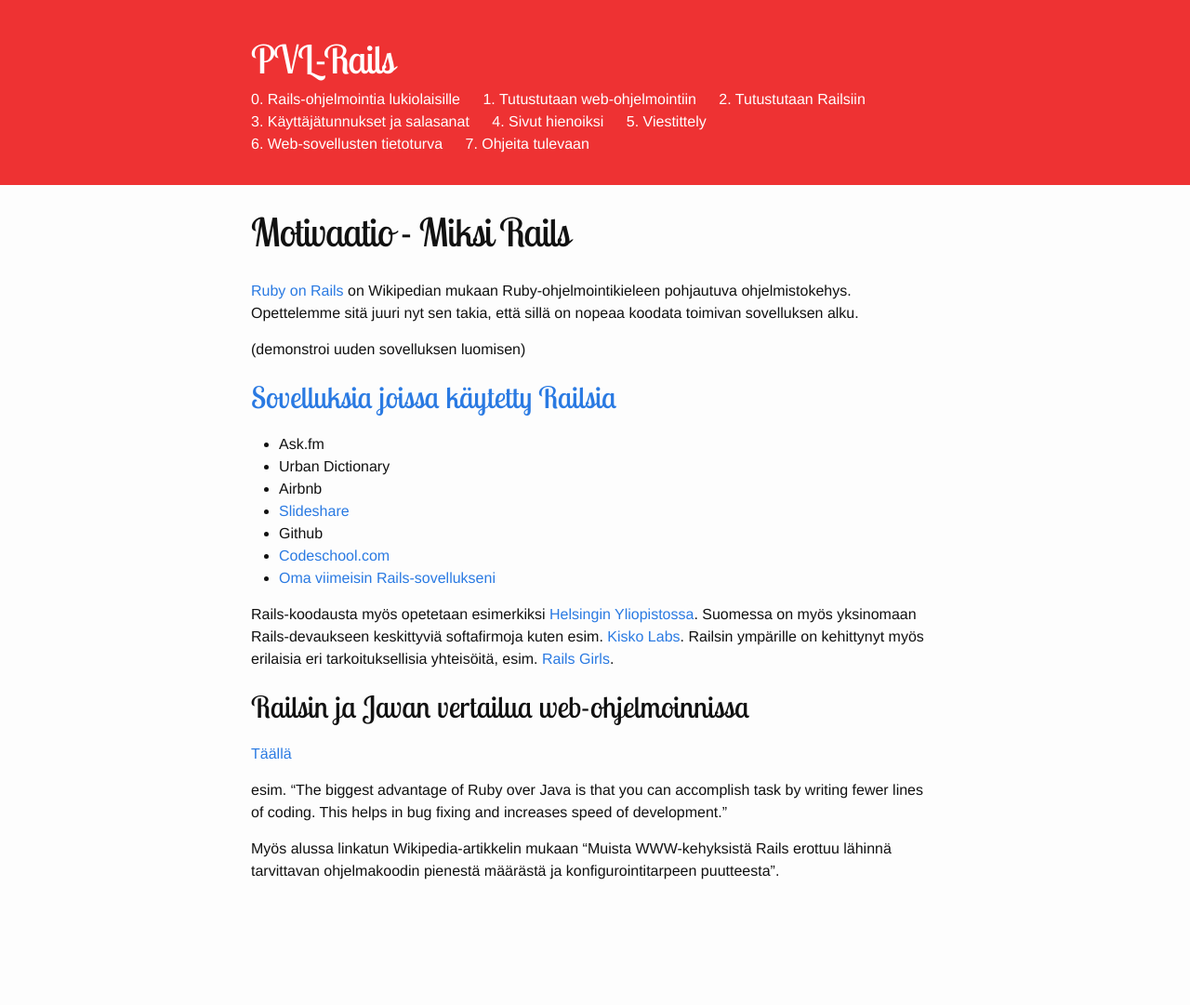
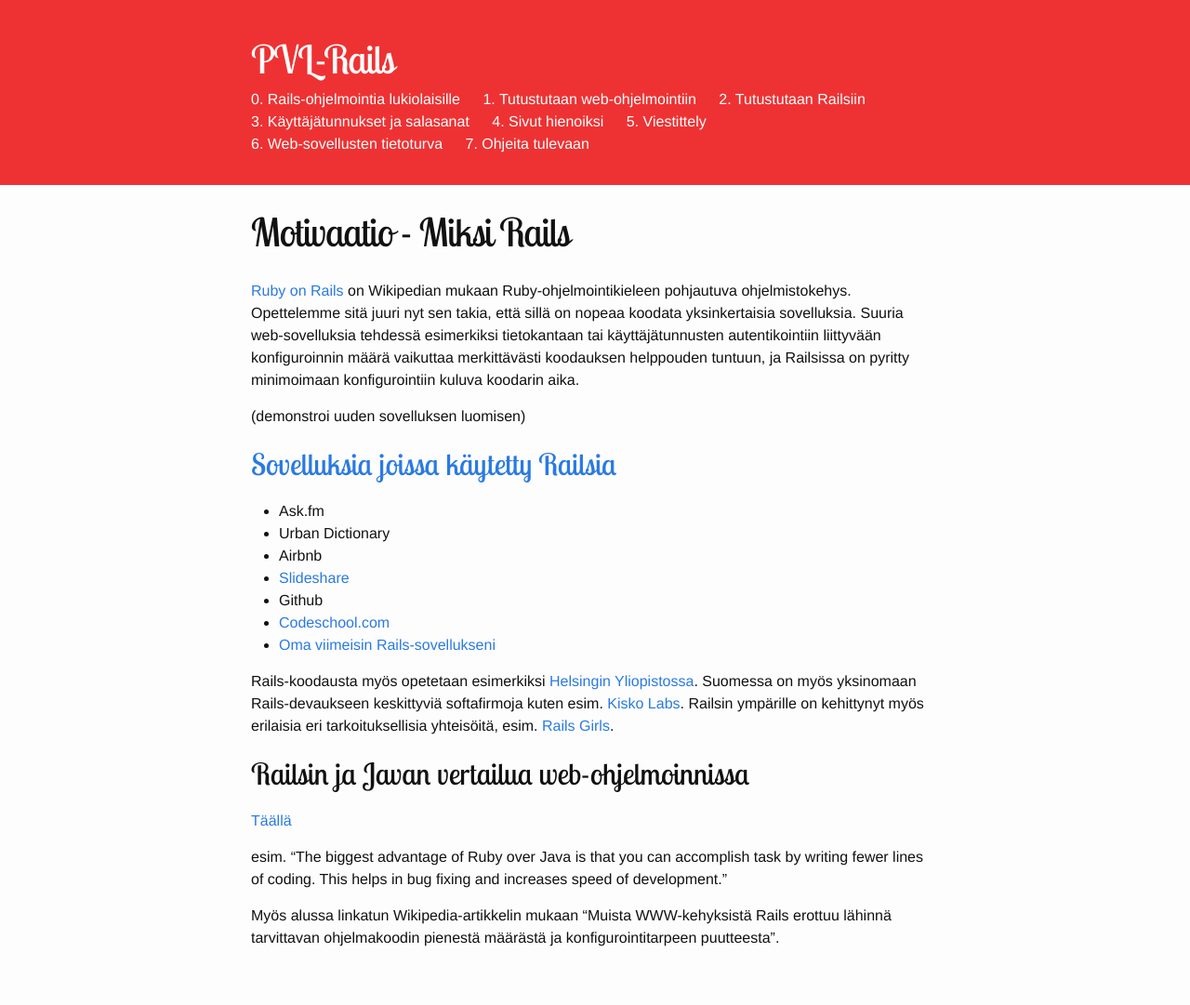
Before and after one commit to viderizer/pvl-rails.github.io, a Jekyll site: the page built from _pages/motivaatio.md, in a window 1280 px wide. Shown: the whole page at 93% size. Built offline with Jekyll 4.4.1, drawn with Linux system fonts in a browser that asks for light colours; before the commit the page ends 1009 px from its top, so only the background shows below that.

Commit message:
Update motivaatio.md

```diff
--- a/_pages/motivaatio.md
+++ b/_pages/motivaatio.md
@@ -4,7 +4,7 @@
 permalink: /motivaatio/
 ---
 
-[Ruby on Rails](https://fi.wikipedia.org/wiki/Ruby_on_Rails) on Wikipedian mukaan Ruby-ohjelmointikieleen pohjautuva ohjelmistokehys. Opettelemme sitä juuri nyt sen takia, että sillä on nopeaa koodata toimivan sovelluksen alku.
+[Ruby on Rails](https://fi.wikipedia.org/wiki/Ruby_on_Rails) on Wikipedian mukaan Ruby-ohjelmointikieleen pohjautuva ohjelmistokehys. Opettelemme sitä juuri nyt sen takia, että sillä on nopeaa koodata yksinkertaisia sovelluksia. Suuria web-sovelluksia tehdessä esimerkiksi tietokantaan tai käyttäjätunnusten autentikointiin liittyvään konfiguroinnin määrä vaikuttaa merkittävästi koodauksen helppouden tuntuun, ja Railsissa on pyritty minimoimaan konfigurointiin kuluva koodarin aika.
 
  (demonstroi uuden sovelluksen luomisen)
 
```
